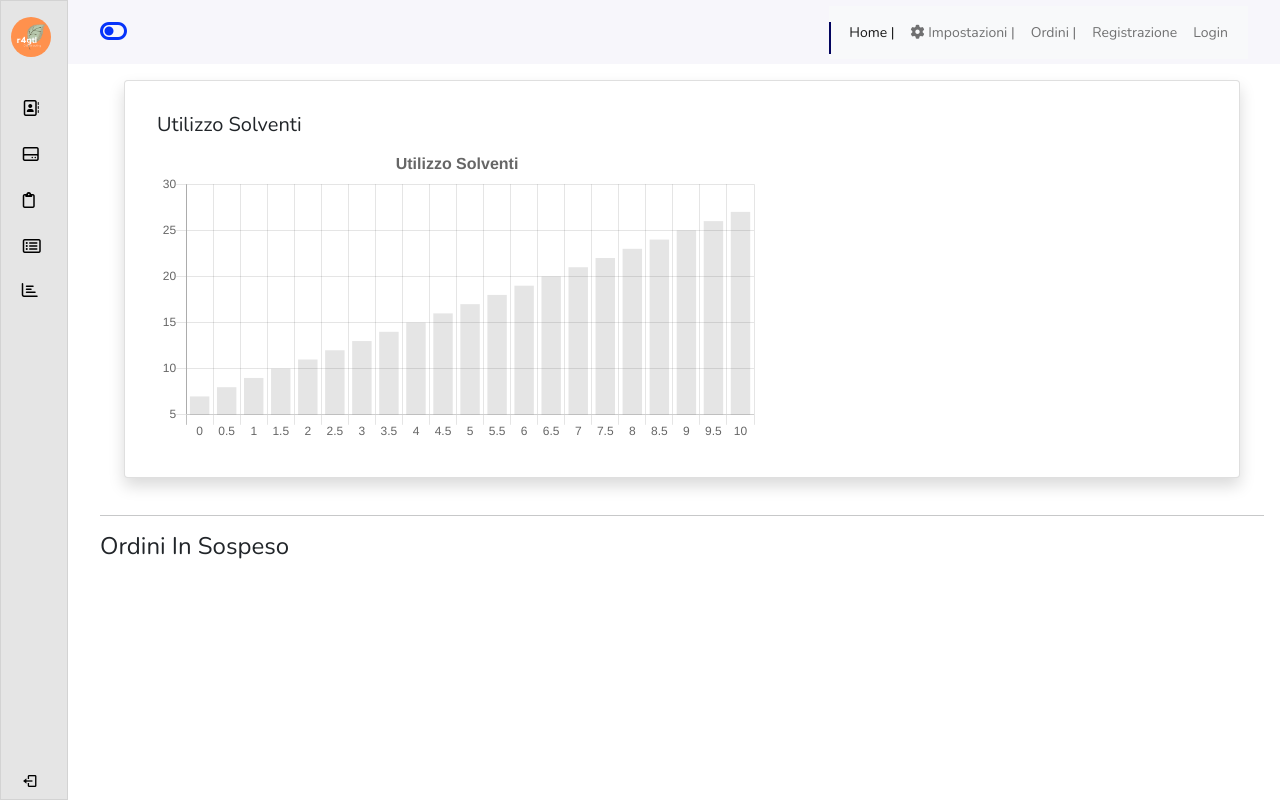
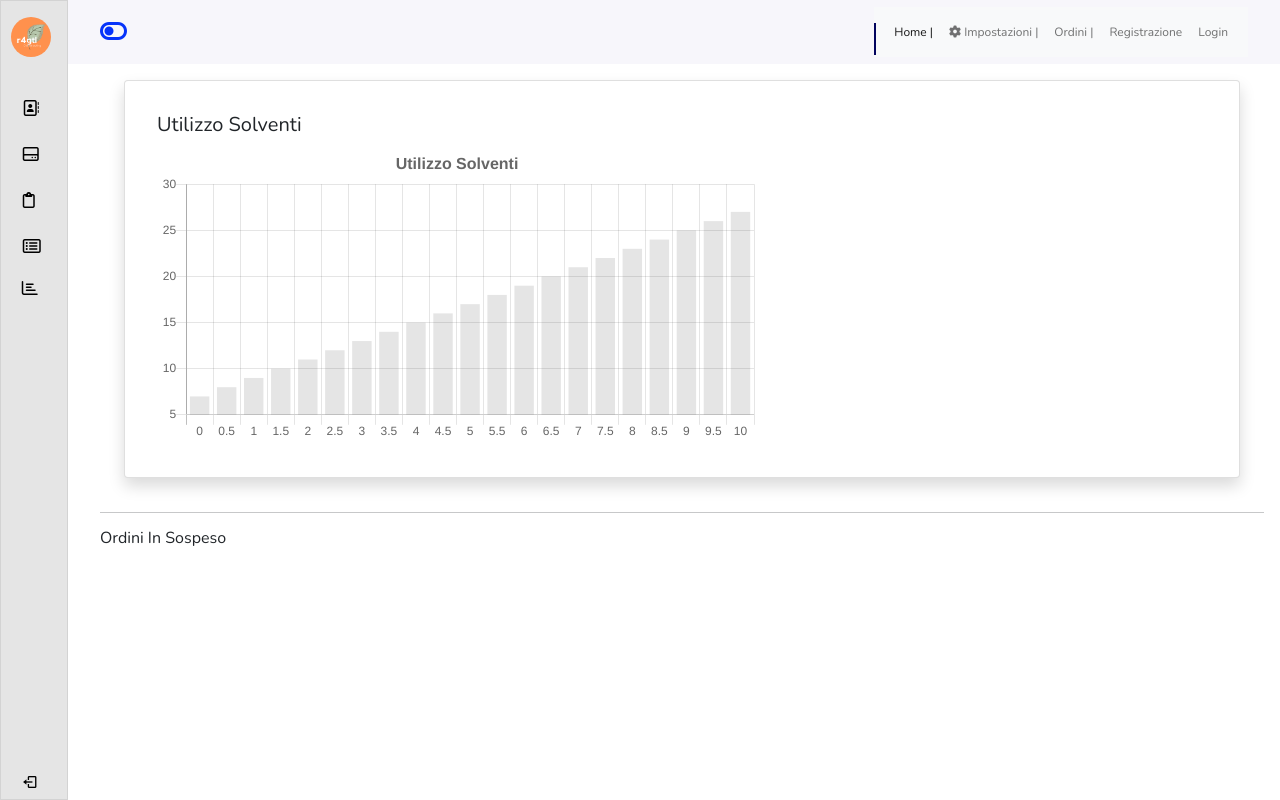
Before and after one commit to r4gtl/e_factoryDjango, a Django app: page / in a window 1280 px wide. Run offline with Django 4.2, Linux system fonts and the light colour scheme; data that the repository does not hold is empty; some libraries are stand-ins or nearby versions.

Commit message:
Pending orders

```diff
--- a/chemicals/templates/chemicals/order.html
+++ b/chemicals/templates/chemicals/order.html
@@ -31,6 +31,7 @@
             <input type="hidden" id="previous_page" name="previous_page"
             value="/previous/page/url">
             <input type="submit" class="btn btn-info mb-2 me-1" value="Salva ed Esci">
+
                     <div class="row mb-4">
 
                       <div class="col-md-12 border rounded shadow-sm">
--- a/core/templates/core/homepage.html
+++ b/core/templates/core/homepage.html
@@ -7,7 +7,7 @@
         {% include 'partials/_plot_sov.html' %}
         <br>
         <hr>
-        <h4>Ordini In Sospeso</h4>
+        <h6>Ordini In Sospeso</h6>
             <div class="container">
                 {% include 'partials/_pending_orders.html' %}
             </div>
--- a/core/templates/partials/_pending_orders.html
+++ b/core/templates/partials/_pending_orders.html
@@ -1,13 +1,11 @@
 <!-- Tabella ordini in sospeso -->
 {% load crispy_forms_tags %}
-<div class="row row-cols-1 row-cols-md-2 g-4">
+<div class="row row-cols-1 row-cols-md-3 g-4">
     {% for order in orders %}
     <div class="col">
         <div class="card shadow p-3">
-        <!-- <img src="..." class="card-img-top" alt="..."> -->
         <div class="card-body">
-            <h5 class="card-title">{{ order.id_supplier }}</h5>
-            <p id="idOrder">{{ order.id_order }}</p>
+            <h6 class="card-title">{{ order.id_supplier }}</h6>
             <p class="card-text">Ordine n. {{ order.n_order }} - del {{ order.order_date }}</p>
             <hr>
             <p class="date mb-1" id="dataordine">Consegna richiesta: {{ order.delivery_date|default_if_none:"Nessuna" }}</p>
--- a/static/css/base.css
+++ b/static/css/base.css
@@ -16,7 +16,7 @@
     --hover-color:#03045e;
     --body-font: 'Nunito', sans-serif;
     /* --normal-font-size: 1rem; */
-    --normal-font-size: 14px;
+    --normal-font-size: 12px;
     --z-fixed: 100
 }
 
```
Also changed, not shown: chemicals/templates/chemicals/price_list.html (+5 -5 lines), chemicals/views.py (+6 -3 lines), core/views.py (line endings or trailing spaces).
